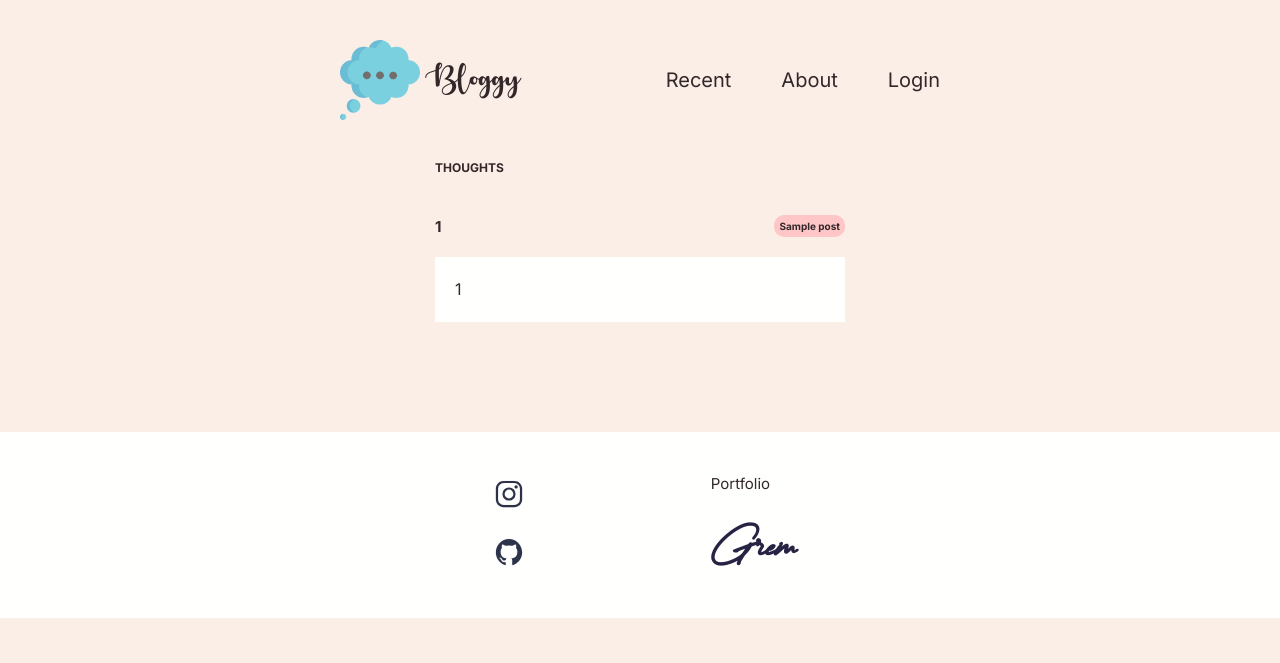
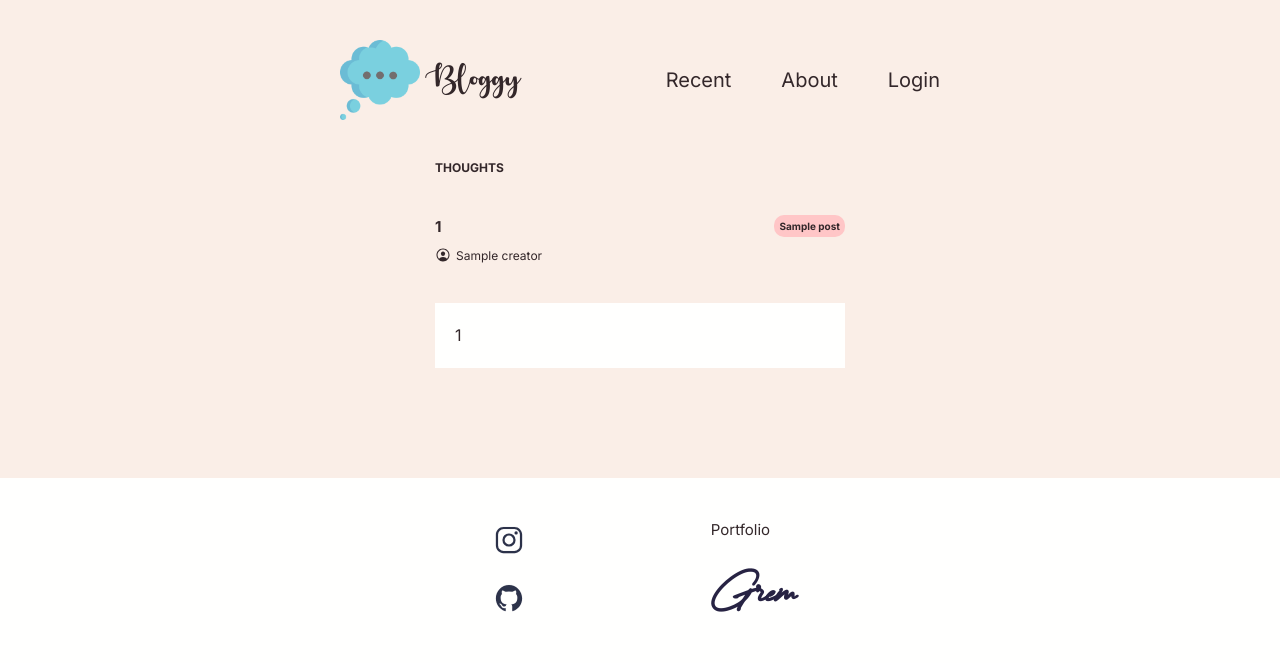
Before and after one commit to Grem6/Bloggy, a Flask app: template templates/index.html in a window 1280 px wide. Shown: the top 663 px of the page. Run offline with Flask 3, Linux system fonts and the light colour scheme; the template is opened without the code that fills it: most values are stand-ins (such as "Sample title", 1, 10 or a date in 2020).

Commit message:
minor-func-changes

```diff
--- a/app.py
+++ b/app.py
@@ -13,6 +13,7 @@ app.secret_key = os.environ.get("SECRET_KEY")
 
 USERNAME = os.getenv("USERNAME")
 PASSWORD = os.getenv("PASSWORD")
+CREATOR = os.getenv("CREATOR")
 
 
 @app.route("/", methods=["GET", "POST"])
@@ -33,7 +34,7 @@ def home():
         )
         for post in app.db.posts.find({})
     ]
-    return render_template("index.html", posts=posts_with_date, logged_in=logged_in, user=user)
+    return render_template("index.html", posts=posts_with_date, logged_in=logged_in, user=user, creator=CREATOR)
 
 
 @app.route("/login", methods=["GET", "POST"])
--- a/templates/index.html
+++ b/templates/index.html
@@ -89,7 +89,12 @@
           {% if user %}
           <div class="user">
             <ion-icon class="user-icon" name="person-circle-outline"></ion-icon>
-            <span class="user-details">{{user}}</span>
+            <span class="user-details">{{ user }}</span>
+          </div>
+          {% else %}
+          <div class="user">
+            <ion-icon class="user-icon" name="person-circle-outline"></ion-icon>
+            <span class="user-details">{{ creator }}</span>
           </div>
           {% endif %}
           <p class="new-posts">{{ post[0] }}</p>
```
